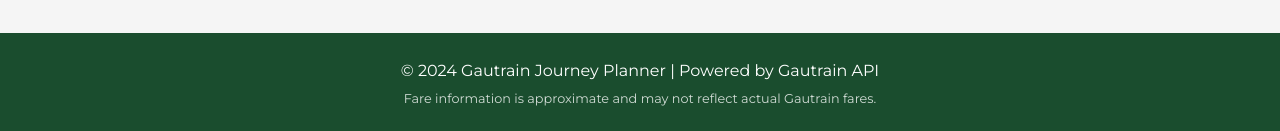
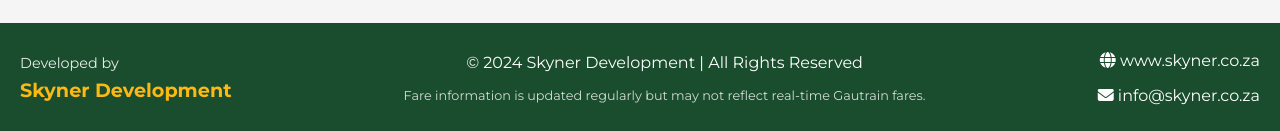
Before and after one commit to skynergroup/Gautrain-Journey-Planner, a website: page index.html in a window 1280 px wide. Shown: the part 666-797 px from the top of the page. Drawn offline with nearby package versions, Linux system fonts and the light colour scheme.

Commit message:
Update branding to Skyner Development (www.skyner.co.za)

```diff
--- a/index.html
+++ b/index.html
@@ -3,7 +3,9 @@
 <head>
     <meta charset="UTF-8">
     <meta name="viewport" content="width=device-width, initial-scale=1.0">
-    <title>Gautrain Journey Planner</title>
+    <meta name="description" content="Gautrain Journey Planner - Plan your Gautrain trips with accurate schedules and fare information. Developed by Skyner Development.">
+    <meta name="author" content="Skyner Development">
+    <title>Gautrain Journey Planner | Skyner Development</title>
     <link rel="stylesheet" href="styles.css">
     <link rel="stylesheet" href="map-styles.css">
     <link rel="stylesheet" href="https://unpkg.com/leaflet@1.9.4/dist/leaflet.css" integrity="sha256-p4NxAoJBhIIN+hmNHrzRCf9tD/miZyoHS5obTRR9BMY=" crossorigin="anonymous"/>
@@ -151,8 +153,20 @@
         </main>
 
         <footer class="footer">
-            <p>&copy; 2024 Gautrain Journey Planner | Powered by Gautrain API</p>
-            <p class="disclaimer">Fare information is approximate and may not reflect actual Gautrain fares.</p>
+            <div class="footer-content">
+                <div class="footer-logo">
+                    <p>Developed by</p>
+                    <a href="https://www.skyner.co.za" target="_blank" rel="noopener noreferrer">Skyner Development</a>
+                </div>
+                <div class="footer-info">
+                    <p>&copy; 2024 Skyner Development | All Rights Reserved</p>
+                    <p class="disclaimer">Fare information is updated regularly but may not reflect real-time Gautrain fares.</p>
+                </div>
+                <div class="footer-contact">
+                    <p><i class="fas fa-globe"></i> <a href="https://www.skyner.co.za" target="_blank">www.skyner.co.za</a></p>
+                    <p><i class="fas fa-envelope"></i> <a href="mailto:info@skyner.co.za">info@skyner.co.za</a></p>
+                </div>
+            </div>
         </footer>
     </div>
 
--- a/script.js
+++ b/script.js
@@ -1,5 +1,16 @@
+/**
+ * Gautrain Journey Planner
+ *
+ * A comprehensive web application for planning Gautrain journeys,
+ * checking fares, and visualizing routes on an interactive map.
+ *
+ * @author Skyner Development (www.skyner.co.za)
+ * @version 1.2.0
+ * @license Copyright (c) 2024 Skyner Development. All rights reserved.
+ */
+
 // Constants
-const GAUTRAIN_AGENCY_ID = "edObkk6o-0WN3tNZBLqKPg";
+const GAUTRAIN_AGENCY_ID = "edObkk6o-0WN3tNZBLqKPg"; // Gautrain agency ID from the transport API
 const API_BASE_URL = "http://localhost:3000/api"; // Using local proxy server
 const MAP_CENTER = [-26.05, 28.10]; // Center of the map (near Midrand)
 const MAP_ZOOM = 10; // Default zoom level
--- a/styles.css
+++ b/styles.css
@@ -443,17 +443,70 @@
     background-color: #1A4D2E;
     color: white;
     padding: 20px;
-    text-align: center;
     margin-top: auto;
 }
 
-.footer p {
+.footer-content {
+    display: flex;
+    flex-wrap: wrap;
+    justify-content: space-between;
+    align-items: center;
+    gap: 20px;
+}
+
+.footer-logo {
+    display: flex;
+    flex-direction: column;
+    align-items: flex-start;
+}
+
+.footer-logo p {
+    margin: 0;
+    font-size: 0.9rem;
+    opacity: 0.9;
+}
+
+.footer-logo a {
+    color: #FDB913;
+    font-weight: 700;
+    font-size: 1.2rem;
+    text-decoration: none;
+    transition: color 0.3s;
+}
+
+.footer-logo a:hover {
+    color: white;
+}
+
+.footer-info {
+    text-align: center;
+    flex: 1;
+}
+
+.footer-contact {
+    display: flex;
+    flex-direction: column;
+    align-items: flex-end;
+}
+
+.footer-contact p {
     margin: 5px 0;
+}
+
+.footer-contact a {
+    color: white;
+    text-decoration: none;
+    transition: color 0.3s;
+}
+
+.footer-contact a:hover {
+    color: #FDB913;
 }
 
 .disclaimer {
     font-size: 0.8rem;
     opacity: 0.8;
+    margin-top: 10px;
 }
 
 /* Utility Classes */
@@ -499,4 +552,14 @@
     .tab-button {
         white-space: nowrap;
     }
+
+    .footer-content {
+        flex-direction: column;
+        align-items: center;
+        text-align: center;
+    }
+
+    .footer-logo, .footer-contact {
+        align-items: center;
+    }
 }
```
Also changed, not shown: fares.js (+11 -0 lines), proxy.js (+11 -0 lines), routes.js (+11 -0 lines), stations.js (+11 -0 lines), README.md.
